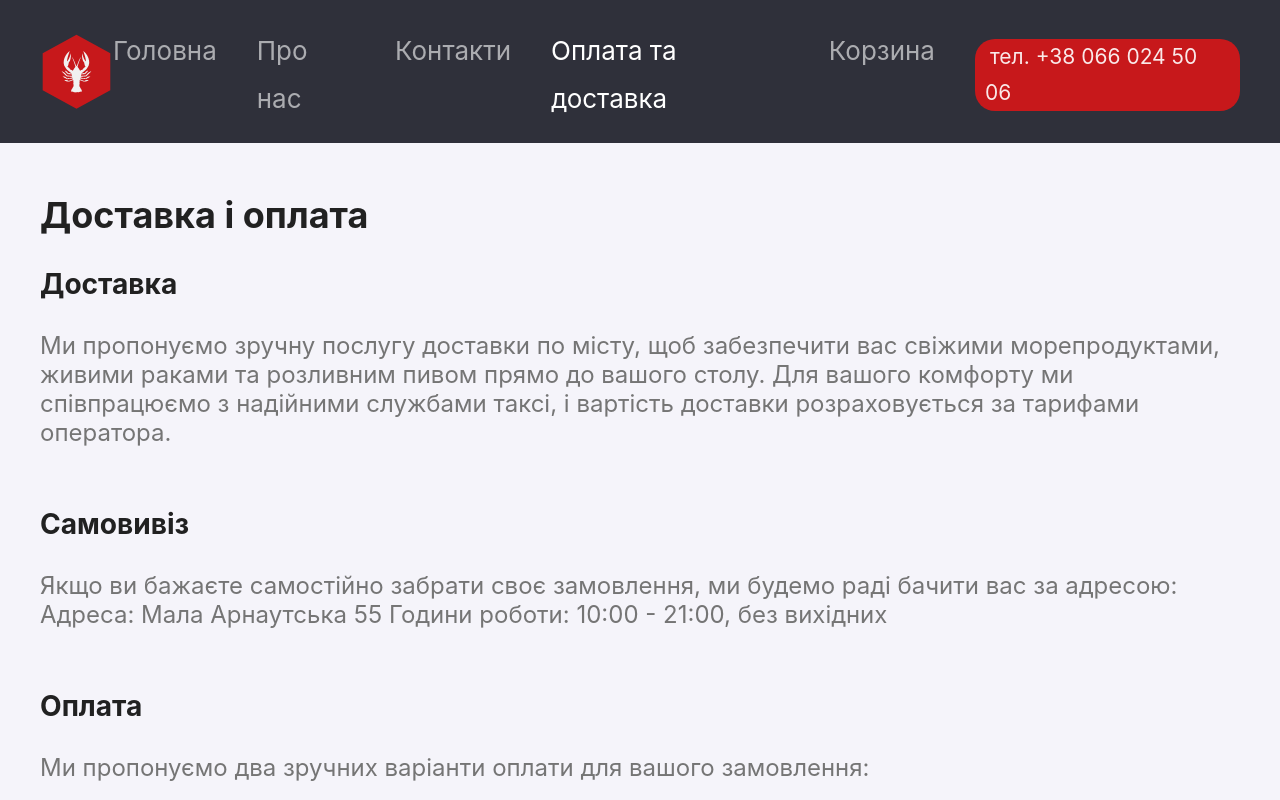
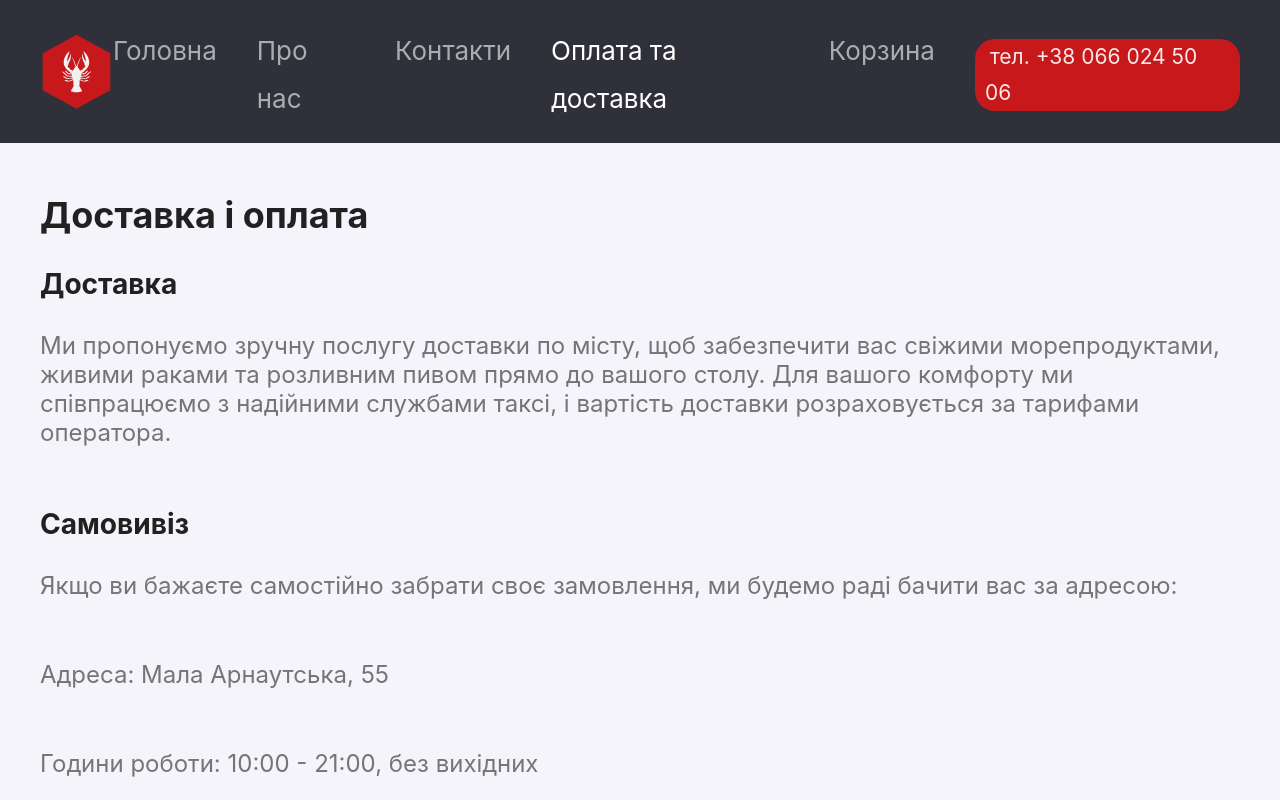
Before and after one commit to 167899/crawfish_fish.odessa, a React (Create React App) app: page /crawfish_fish.odessa/payment-delivery in a window 1280 px wide. Shown: the top 800 px of the page. Built offline with nearby package versions, Linux system fonts and the light colour scheme.

Commit message:
fix payment content

```diff
--- a/src/pages/PaymentAndDelivery/PaymentAndDelivery.jsx
+++ b/src/pages/PaymentAndDelivery/PaymentAndDelivery.jsx
@@ -13,9 +13,10 @@ export const PaymentAndDelivery = () => {
       <h3> Самовивіз</h3>
       <p>
         Якщо ви бажаєте самостійно забрати своє замовлення, ми будемо раді
-        бачити вас за адресою: Адреса: Мала Арнаутська 55 Години роботи: 10:00 -
-        21:00, без вихідних
+        бачити вас за адресою:
       </p>
+      <p>Адреса: Мала Арнаутська, 55</p>
+      <p>Години роботи: 10:00 - 21:00, без вихідних</p>
       <h3>Оплата</h3>
       <p> Ми пропонуємо два зручних варіанти оплати для вашого замовлення:</p>
       <p>
@@ -36,7 +37,7 @@ export const PaymentAndDelivery = () => {
         Для замовлення та уточнення умов оплати зв'яжіться з нами за телефоном:
       </p>
       <p>
-        Телефон:  {' '}
+        Телефон:{' '}
         <a className={css.phoneLink} href="tel:+380660245006">
           +38 066 024 50 06
         </a>
```
